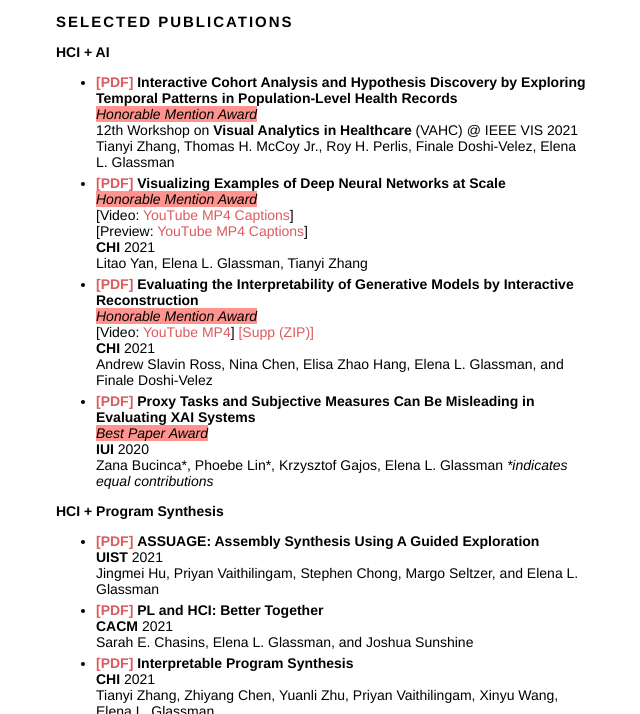
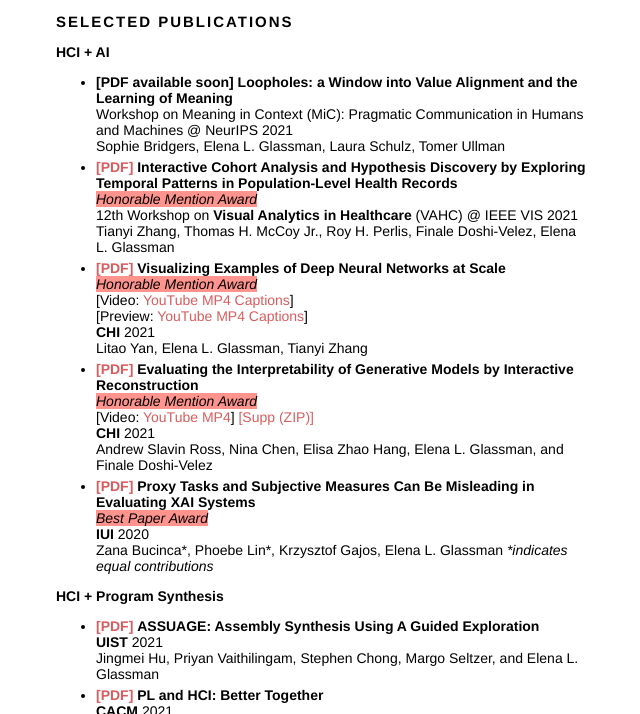
Before and after one commit to eglassman/eglassman.github.io, a Jekyll site: the page built from index.html, in a window 1280 px wide and 900 px high, scrolled down 1101 px, cut to the strip 186-900 px from the top of the window. Shown: the whole strip, without its empty margins (187-827 px from the left). Built offline with Jekyll 4.4.1, drawn with Linux system fonts in a browser that asks for light colours.

Commit message:
fixed typo, added MiC citation without PDF

```diff
--- a/index.html
+++ b/index.html
@@ -73,7 +73,7 @@ layout: default
         <span class="boldish">HCI + PL</span>
       </p>
       <ul>
-        <li><b>Oxford CS Seminar Talk</b>Nov 24th 2021
+        <li><b>Oxford CS Seminar Talk</b> Nov 24th 2021
           <br/><i>with Josh Sunshine and Sarah Chasins</i>
           <br/><iframe width="238" height="134" src="https://www.youtube.com/embed/Mf6xAupxPdg" title="YouTube video player" frameborder="0" allow="accelerometer; autoplay; clipboard-write; encrypted-media; gyroscope; picture-in-picture" allowfullscreen></iframe>
         </li>
@@ -100,6 +100,10 @@ layout: default
       </p>
 
       <ul>
+        <li><b>[PDF available soon]</b> <b>Loopholes: a Window into Value Alignment and the Learning of Meaning</b>
+          <br/>Workshop on Meaning in Context (MiC): Pragmatic Communication in Humans and Machines @ NeurIPS 2021
+          <br/>Sophie Bridgers, Elena L. Glassman, Laura Schulz, Tomer Ullman
+        </li>
         <li><a href="papers/Interactive_Visual_Analytics_for_EHRs_VAHC_2021.pdf"><b>[PDF]</b></a> <b>Interactive Cohort Analysis and Hypothesis Discovery by Exploring Temporal Patterns in Population-Level Health Records</b>
           <br/><em>Honorable Mention Award</em>
           <br/>12th Workshop on <b>Visual Analytics in Healthcare</b> (VAHC) @ IEEE VIS 2021
```
